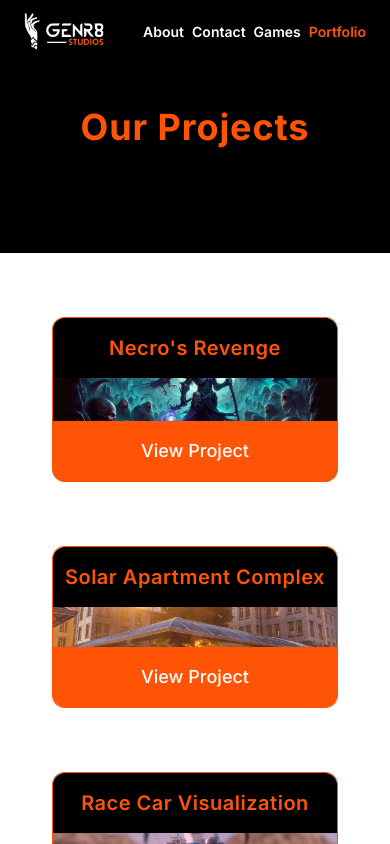
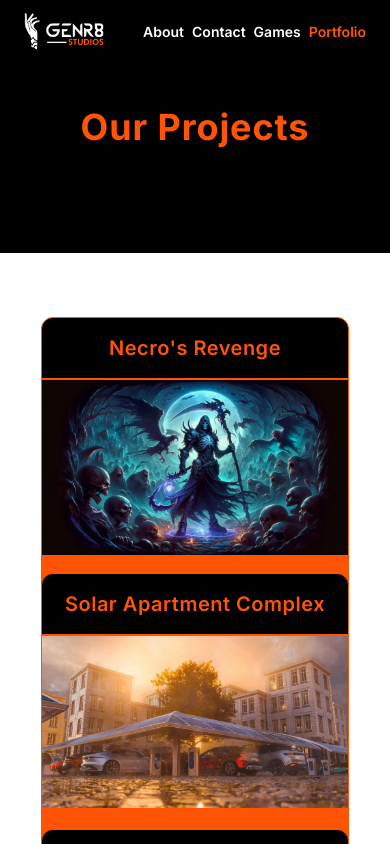
Before and after one commit to GENR8-Studios/genr8-studios-website-nextjs, a Next.js app: page /portfolio in a window 390 px wide. Shown: the top 844 px of the page. Built offline with nearby package versions, Linux system fonts and the light colour scheme.

Commit message:
refactor project card component
- add useMediaQuery hook to conditionally render layout

```diff
--- a/src/components/shared/Card/ProjectCard.tsx
+++ b/src/components/shared/Card/ProjectCard.tsx
@@ -1,7 +1,10 @@
+"use client";
+
 import React from "react";
 import Image from "next/image";
 import Link from "next/link";
 import { NecroImg01 } from "@/assets";
+import { useMediaQuery } from "@/hooks";
 
 const ProjectCard = (props: any) => {
   const {
@@ -11,9 +14,13 @@ const ProjectCard = (props: any) => {
     cardCTA = "View Project",
     target = "#",
   } = props;
+
+  const belowLargeScreens = useMediaQuery("(max-width: 1024px)");
+
   return (
     <>
-      <div className="relative aspect-video mx-auto border border-theme rounded-xl w-4/5 lg:w-[45%]">
+      {!belowLargeScreens ? (
+        <div className="relative aspect-video mx-auto border border-theme rounded-xl max-lg:h-40 w-4/5 lg:w-[45%]">
           <Image
             alt={imgAlt}
             src={imgSrc}
@@ -41,6 +48,38 @@ const ProjectCard = (props: any) => {
             </div>
           </div>
         </div>
+      ) : (
+        <>
+          <div className="relative flex mx-auto border-theme rounded-xl max-lg:h-40 max-lg:mb-8 w-[86%]">
+            <div className="rounded-t-xl w-full h-full">
+              <div className="flex flex-col items-center h-full rounded-xl">
+                <span className="bg-black border border-theme w-full text-center py-4 rounded-t-xl">
+                  <p className="text-theme tracking-wide font-semibold text-xl xl:text-3xl">
+                    {cardTitle}
+                  </p>
+                </span>
+                <Image
+                  alt={imgAlt}
+                  src={imgSrc}
+                  width={1280}
+                  height={720}
+                  className="w-full border border-theme"
+                />
+                <span className="w-full flex justify-center rounded-b-xl">
+                  <Link
+                    href={target}
+                    className="group w-full outline-none rounded-b-xl text-center bg-theme px-8 py-4 hover:bg-white focus-visible:bg-white"
+                  >
+                    <p className="text-white font-medium text-lg xl:text-xl group-hover:text-theme group-focus-visible:text-theme group-active:text-black">
+                      {cardCTA}
+                    </p>
+                  </Link>
+                </span>
+              </div>
+            </div>
+          </div>
+        </>
+      )}
     </>
   );
 };
```
Lines whose indentation alone changed are shown as unchanged.
